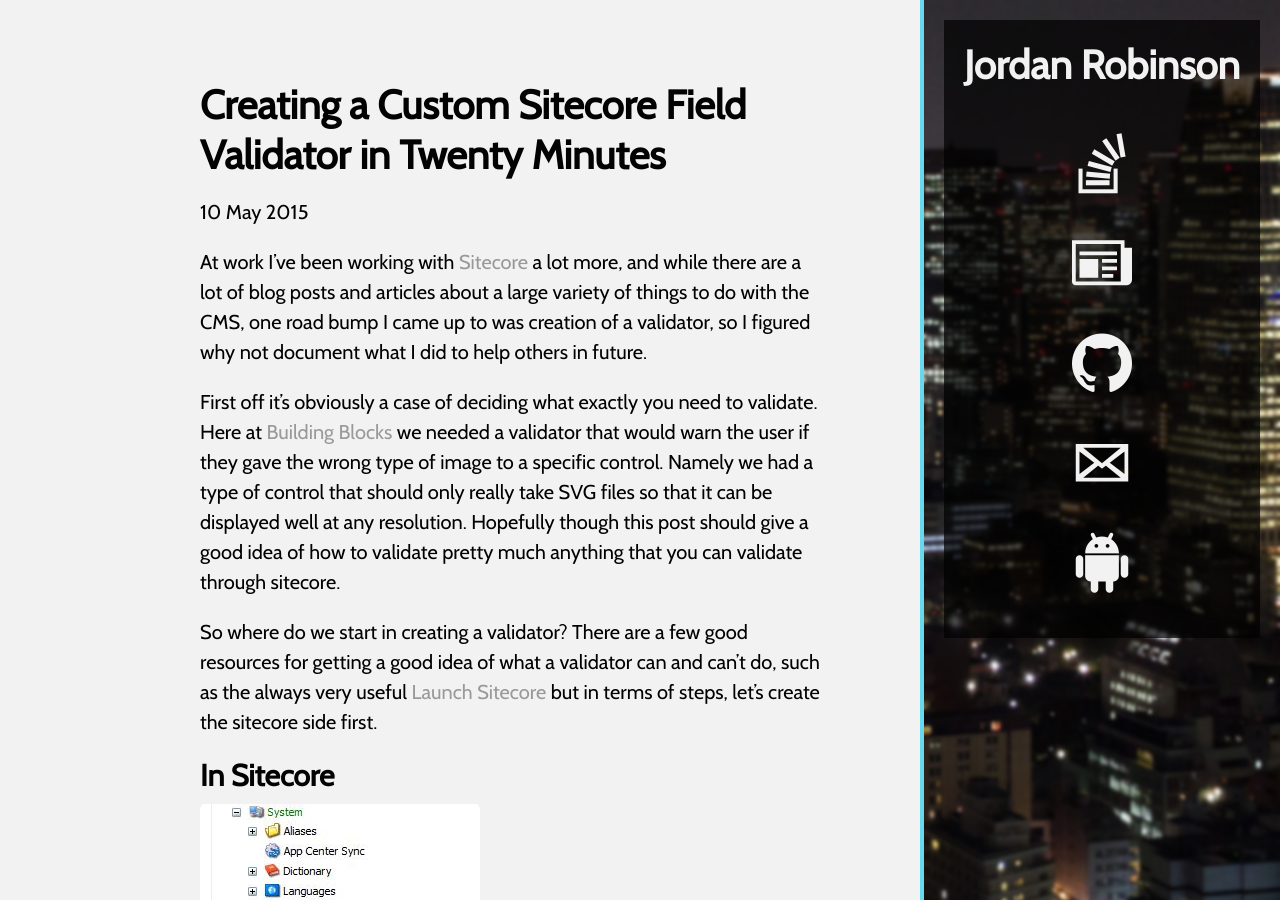
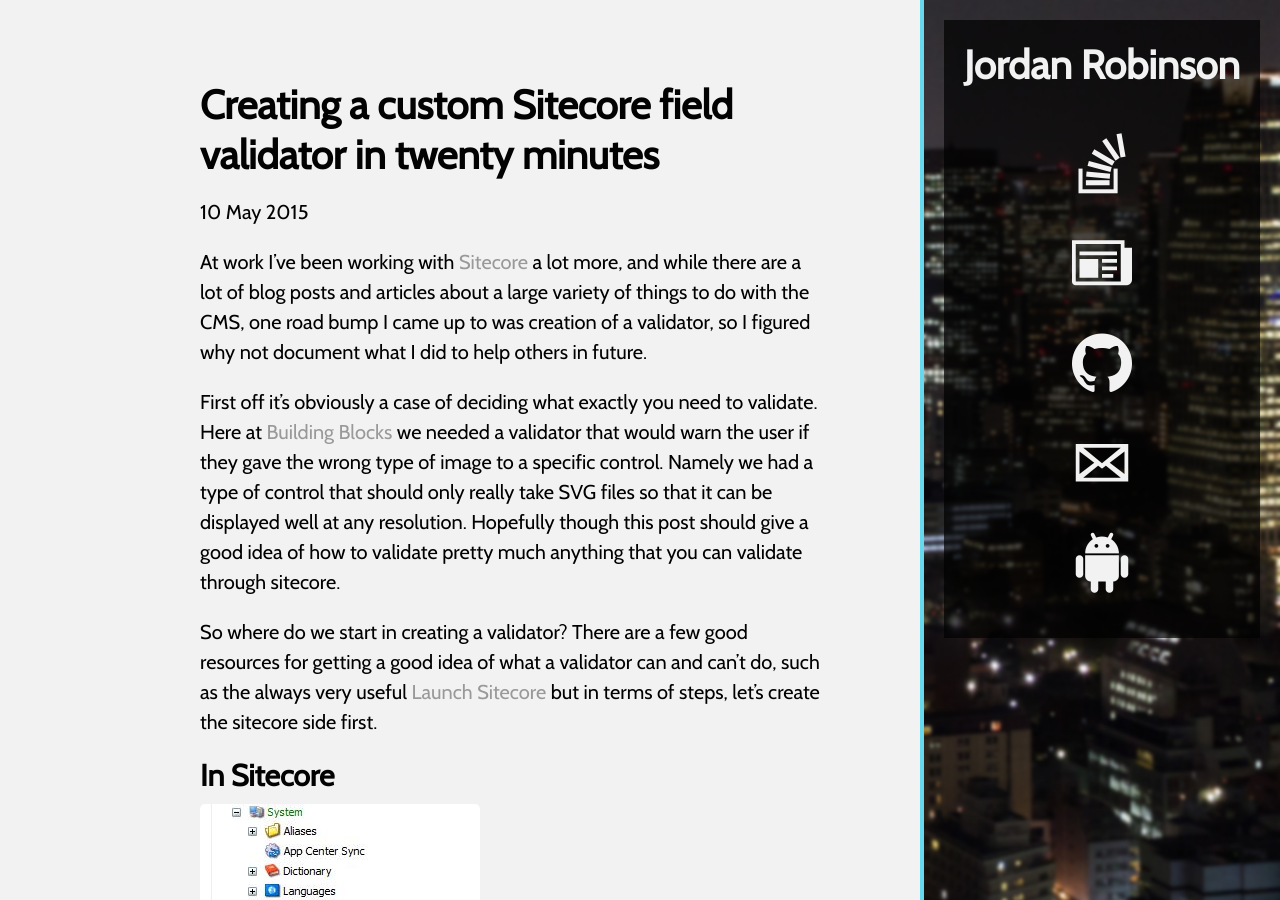
Before and after one commit to jordanrobinson/blog, a Jekyll site: the page built from _posts/2015-05-10-creating-a-sitecore-validator-in-twenty-minutes.md, in a window 1280 px wide and 900 px high. Built offline with Jekyll 4.4.1, drawn with Linux system fonts in a browser that asks for light colours; Markdown is read by kramdown in place of the engine named in the settings.

```diff
--- a/_posts/2015-05-10-creating-a-sitecore-validator-in-twenty-minutes.md
+++ b/_posts/2015-05-10-creating-a-sitecore-validator-in-twenty-minutes.md
@@ -1,6 +1,6 @@
 ---
 layout: post
-title: Creating a Custom Sitecore Field Validator in Twenty Minutes
+title: Creating a custom Sitecore field validator in twenty minutes
 description: Stepping through the process of creating a useful Sitecore validator and getting one built pretty quick.
 ---
 
```
